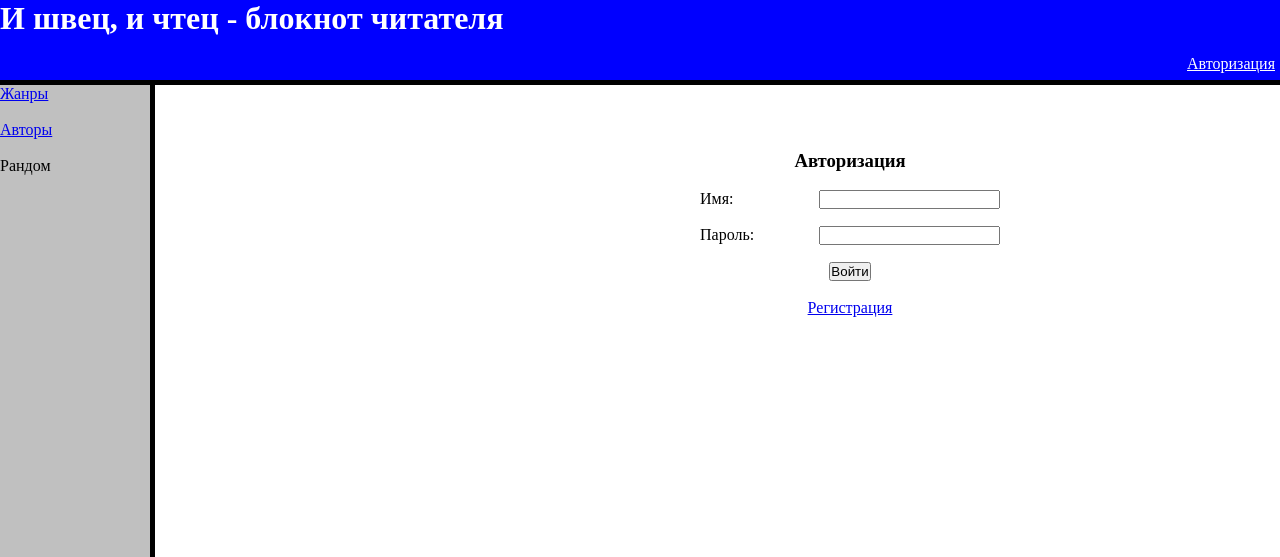
After one commit to StPash/bookblog, a Flask app: page /login in a window 1280 px wide. The commit adds this page. Shown: the top 557 px of the page. Run offline with Flask 3, Linux system fonts and the light colour scheme.

Commit message:
Добавил страницы авторизации и регистрации, и кнопку автризации на гл странице. Пока без какого-либо функционала

```diff
--- a/app.py
+++ b/app.py
@@ -61,6 +61,14 @@ def genrebooks():
         booklist = db.query(Book).filter(Book.id_book.in_(map(lambda x: x[0], id_book_list))).all()
         return render_template('genrebooks.html', booklist=booklist, genredict=genredict)
 
+# Авторизация
+@app.route('/login')
+def login():
+    return render_template('login.html')
+
+@app.route('/register')
+def register():
+    return render_template('register.html')
 
 
 if __name__ == '__main__':
--- a/static/css/main.css
+++ b/static/css/main.css
@@ -6,7 +6,7 @@ padding: 0;
 /* Шапка сайта */
 #hat {
 width: 100%;
-height: 100px;
+height: 80px;
 color: white;
 background-color: blue;
 border-bottom: 5px solid black;
@@ -34,9 +34,6 @@ border: 0.5px solid black;
 float: left;
 }
 
-
-/* Обложки книг */
-
 /* Книги списка */
 .book-in-list {
 width: 800px;
@@ -48,3 +45,26 @@ float: left;
 border: 0.5px solid black;
 
 }
+
+/* Аворизация/меню пользователя */
+.authorization-menu {
+padding-right: 5px;
+color: white;
+float: right;
+}
+
+/* Поле авторизации и регистрации */
+.login {
+width: 300px;
+margin-left: 700px;
+padding-top: 150px;
+text-align: center;
+}
+
+p label {
+float: left;
+}
+
+p input {
+float: right;
+}
--- a/templates/base.html
+++ b/templates/base.html
@@ -7,7 +7,9 @@
 </head>
 <body>
 <div id="hat">
-<h1>И швец, и чтец - блокнот читателя</h1>
+    <h1>И швец, и чтец - блокнот читателя</h1>
+    <br>
+    <a href="/login" class="authorization-menu">Авторизация</a>
 </div>
 
 <div id="side_menu">
--- /dev/null
+++ b/templates/login.html
@@ -0,0 +1,23 @@
+{% extends 'base.html' %}
+
+{% block body %}
+<div class="login">
+    <h3>Авторизация</h3>
+    <br>
+    <form action="/register" method="post">
+        <p><label>Имя:</label> <input name="name"></p>
+        <br>
+        <br>
+        <p><label>Пароль:</label> <input name="psswrd"></p>
+        <br>
+        <br>
+        <input type="submit" value="Войти">
+    </form>
+    <br>
+    <a href="/register">Регистрация</a>
+</div>
+
+{% endblock %}
+
+</body>
+</html>
```
Also changed, not shown: templates/register.html (added, +24 -0 lines).
